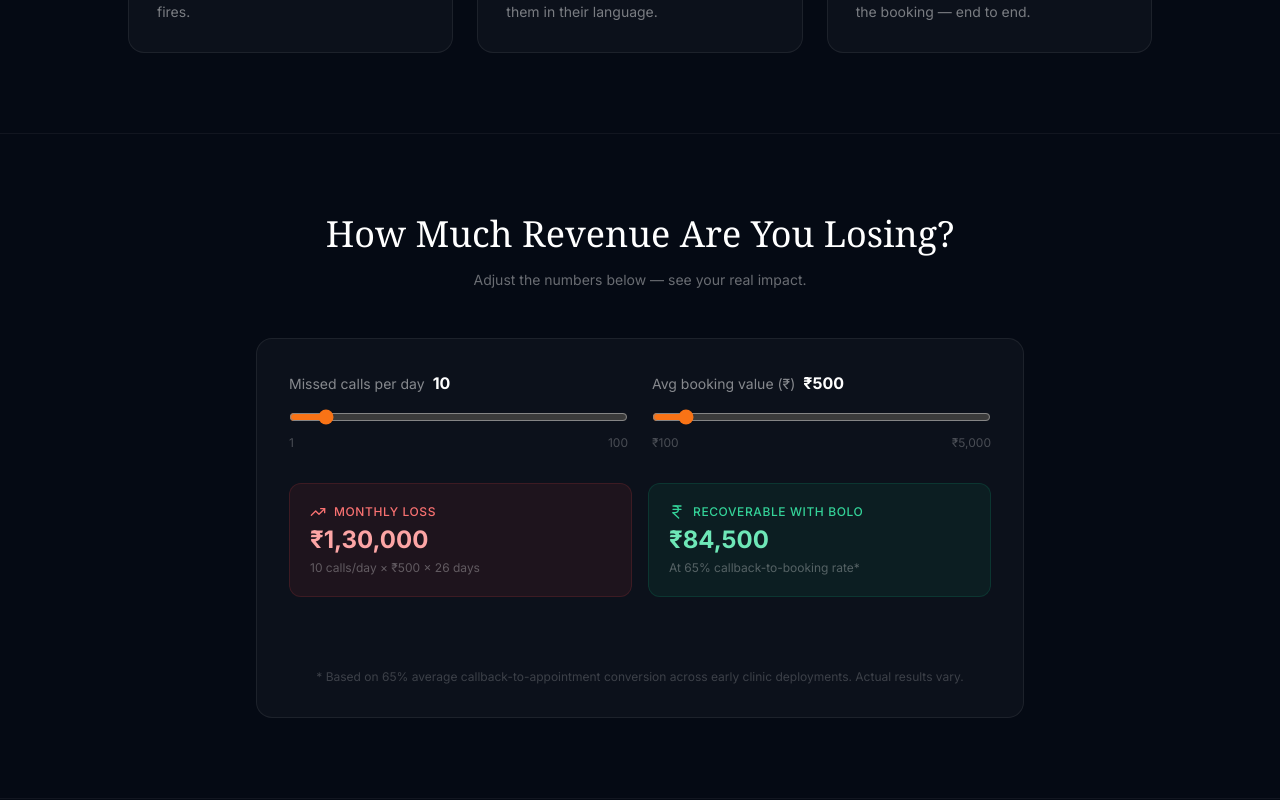
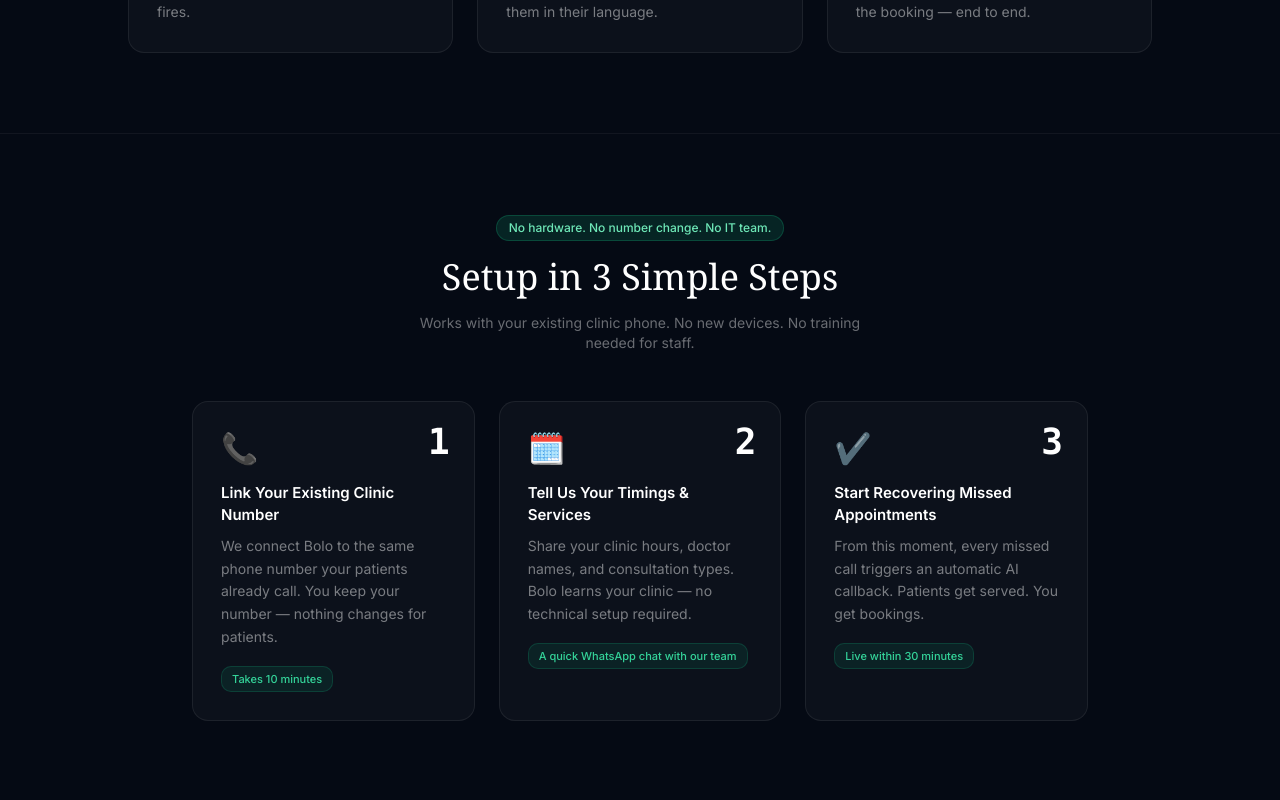
Before and after one commit to a3solutionsandservices-art/Bolo, a Next.js app in the folder frontend/: page / in a window 1280 px wide. Shown: the part 1700-2500 px from the top of the page. Built offline with nearby package versions, Linux system fonts and the light colour scheme; no server answers.

Commit message:
feat: add 3-step clinic setup section to landing page

```diff
--- a/frontend/app/page.tsx
+++ b/frontend/app/page.tsx
@@ -238,6 +238,59 @@
         </div>
       </section>
 
+      {/* ── 3-STEP SETUP ── */}
+      <section className="py-20 px-6 border-t border-white/[0.05]">
+        <div className="max-w-4xl mx-auto">
+          <div className="text-center mb-12">
+            <span className="inline-block px-3 py-1 rounded-full text-xs font-medium bg-emerald-500/15 border border-emerald-500/25 text-emerald-300 mb-4">
+              No hardware. No number change. No IT team.
+            </span>
+            <h2 className="font-serif text-3xl md:text-4xl text-white mb-4">
+              Setup in 3 Simple Steps
+            </h2>
+            <p className="text-white/40 text-sm max-w-md mx-auto">
+              Works with your existing clinic phone. No new devices. No training needed for staff.
+            </p>
+          </div>
+
+          <div className="grid md:grid-cols-3 gap-6">
+            {[
+              {
+                step: "1",
+                emoji: "📞",
+                title: "Link Your Existing Clinic Number",
+                desc: "We connect Bolo to the same phone number your patients already call. You keep your number — nothing changes for patients.",
+                note: "Takes 10 minutes",
+              },
+              {
+                step: "2",
+                emoji: "🗓️",
+                title: "Tell Us Your Timings & Services",
+                desc: "Share your clinic hours, doctor names, and consultation types. Bolo learns your clinic — no technical setup required.",
+                note: "A quick WhatsApp chat with our team",
+              },
+              {
+                step: "3",
+                emoji: "✔️",
+                title: "Start Recovering Missed Appointments",
+                desc: "From this moment, every missed call triggers an automatic AI callback. Patients get served. You get bookings.",
+                note: "Live within 30 minutes",
+              },
+            ].map(({ step, emoji, title, desc, note }) => (
+              <div key={step} className="relative rounded-2xl bg-white/[0.03] border border-white/[0.07] p-7">
+                <span className="absolute top-5 right-6 font-mono text-white/8 text-4xl font-bold select-none">{step}</span>
+                <div className="text-3xl mb-4">{emoji}</div>
+                <h3 className="text-white font-semibold mb-2 text-[15px]">{title}</h3>
+                <p className="text-white/45 text-sm leading-relaxed mb-4">{desc}</p>
+                <span className="inline-block px-2.5 py-1 rounded-lg bg-emerald-500/10 border border-emerald-500/20 text-emerald-400 text-[11px] font-medium">
+                  {note}
+                </span>
+              </div>
+            ))}
+          </div>
+        </div>
+      </section>
+
       {/* ── REVENUE CALCULATOR ── */}
       <section className="py-20 px-6 border-t border-white/[0.05]">
         <div className="max-w-3xl mx-auto">
```
